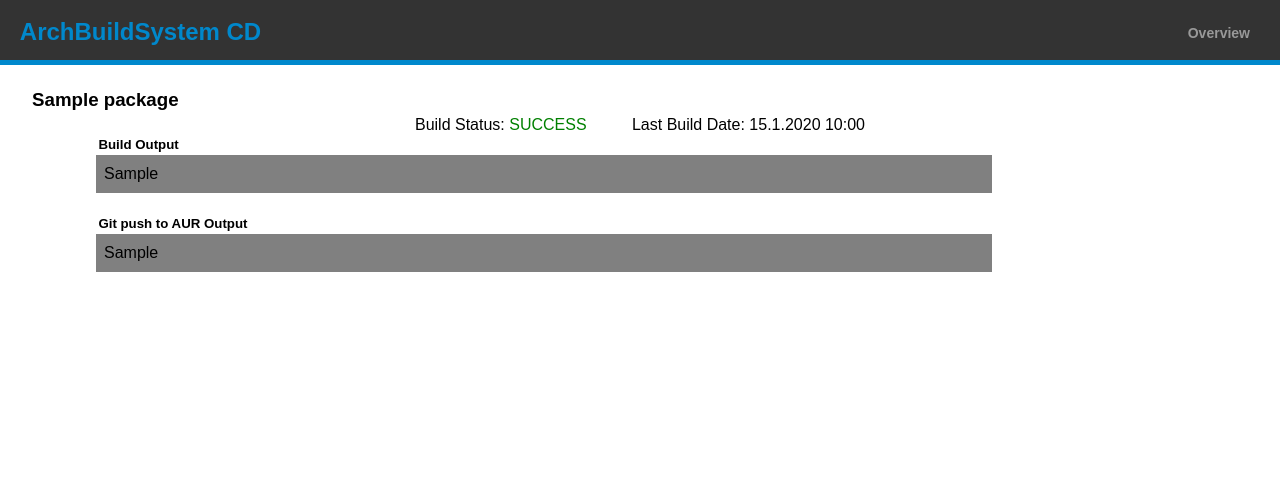
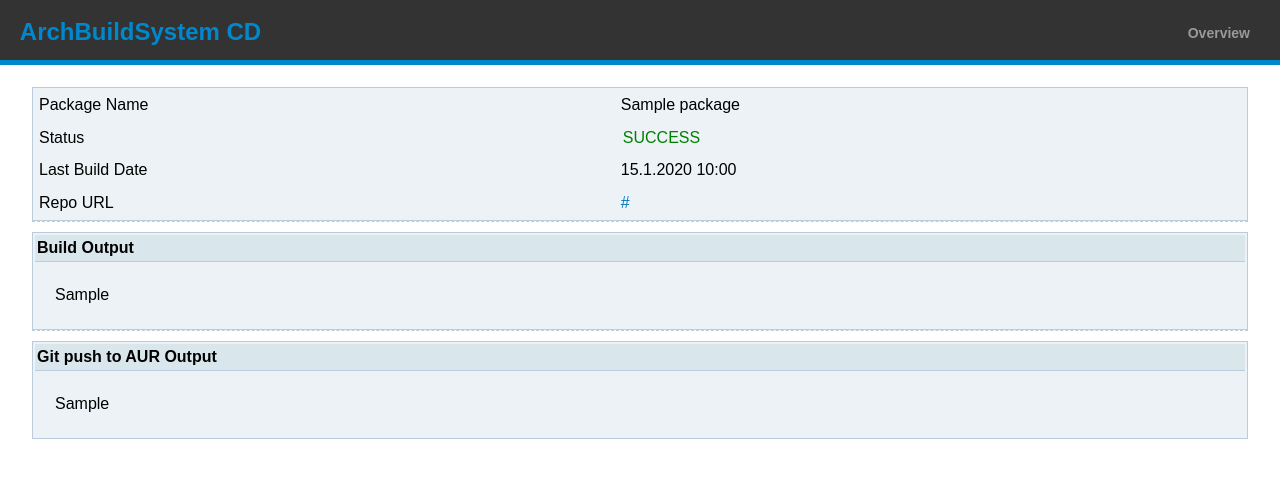
Before and after one commit to bionade24/abs_cd, a Django app: a page that uses cd_manager/templates/cd_manager/package.html in a window 1280 px wide. Shown: the top 478 px of the page. Run offline with Django 3.2, Linux system fonts and the light colour scheme; tables that the repository leaves empty hold one stand-in row (values such as "Sample post"); parts of the project's set-up code (start-up, migrations or seed data) failed here and were passed over.

Commit message:
added some tables to the package build output site, combined package.css and package_list.css into one stylesheet

```diff
--- a/cd_manager/static/cd_manager/package.css
+++ /dev/null
@@ -1,24 +0,0 @@
-.console_output {
-    align-self: center;
-    text-align: left;
-    background: grey;
-    padding: 0.5em;
-    margin-left: 4em;
-    margin-right: 16em
-}
-
-#bo_header {
-    margin-left: 5em;
-}
-
-.success {
-	color: green;
-}
-
-.failure {
-	color: red;
-}
-
-.not_built {
-	color: grey;
-}
--- a/cd_manager/static/cd_manager/package_list.css
+++ b/cd_manager/static/cd_manager/package_list.css
@@ -45,3 +45,7 @@ span {
 .not_built {
 	color: grey;
 }
+
+.console_output {
+    padding: 1em;
+}
--- a/cd_manager/templates/cd_manager/package.html
+++ b/cd_manager/templates/cd_manager/package.html
@@ -5,23 +5,41 @@
 
 {% block style %}
 {% load static %}
-<link rel="stylesheet" href="{% static 'cd_manager/package.css' %}">
+<link rel="stylesheet" href="{% static 'cd_manager/package_list.css' %}">
 {% endblock style %}
 
 {% block content %}
 </br>
-<h3>{{ package.name }}</h3>
-<p id="build_info"> Build Status: <span class=
-                    {% if package.build_status == 'SUCCESS' %}
-                        "success"
-                    {% elif package.build_status == 'FAILURE' %}
-                         "failure"
-                    {% else %}
-		    	"not_built"
-                    {% endif %}
-                    >{{ package.build_status }}</span> &emsp; &emsp;
-    Last Build Date: {{ package.build_date|date:'d.n.Y H:i' }}</p>
-<h5 id="bo_header">Build Output</h5>
+<table>
+  <tbody>
+    <tr>
+      <td>Package Name</td>
+      <td>{{ package.name }}</td>
+    </tr>
+    <tr>
+      <td>Status</td>
+      <td><span class={% if package.build_status == 'SUCCESS' %} "success" {% elif package.build_status == 'FAILURE' %} "failure" {% else %} "not_built" {% endif %}>{{ package.build_status }}</span></td>
+    </tr>
+    <tr>
+      <td>Last Build Date</td>
+      <td>{{ package.build_date|date:'d.n.Y H:i' }}</td>
+    </tr>
+    <tr>
+      <td>Repo URL</td>
+      <td><a href="{{ package.repo_url }}">{{ package.repo_url }}</a></td>
+    </tr>
+  </tbody>
+</table>
+<hr>
+<table>
+  <thead>
+    <tr>
+      <th>Build Output</th>
+    </tr>
+  </thead>
+  <tbody>
+    <tr>
+      <td>
         <div id="build_output" class="console_output">
           {% if package.build_output %}
           {{ package.build_output|linebreaksbr}}
@@ -29,11 +47,23 @@
           There is no build output available.
           {% endif %}
         </div>
+      </td>
+    </tr>
+  </tbody>
+</table>
 
-&emsp; &emsp;
+<hr>
 
 {% if package.aur_push %}
-<h5 id="bo_header">Git push to AUR Output</h5>
+<table>
+  <thead>
+    <tr>
+      <th>Git push to AUR Output</th>
+    </tr>
+  </thead>
+  <tbody>
+    <tr>
+      <td>
         <div id="aur_push_output" class="console_output">
           {% if package.aur_push_output %}
           {{ package.aur_push_output|linebreaksbr}}
@@ -41,6 +71,10 @@ There is no build output available.
           There is no aurpush output available.
           {% endif %}
         </div>
+      </td>
+    </tr>
+  </tbody>
+</table>
 {% endif %}
 
 {% endblock content %}
```
Lines whose indentation alone changed are shown as unchanged.
